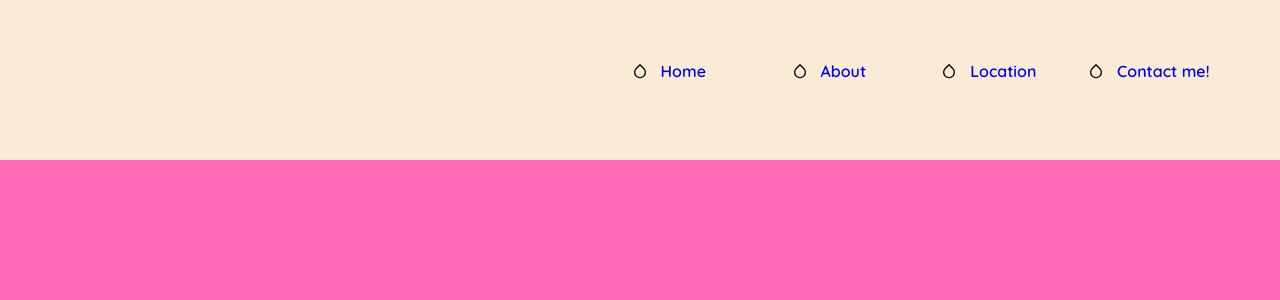
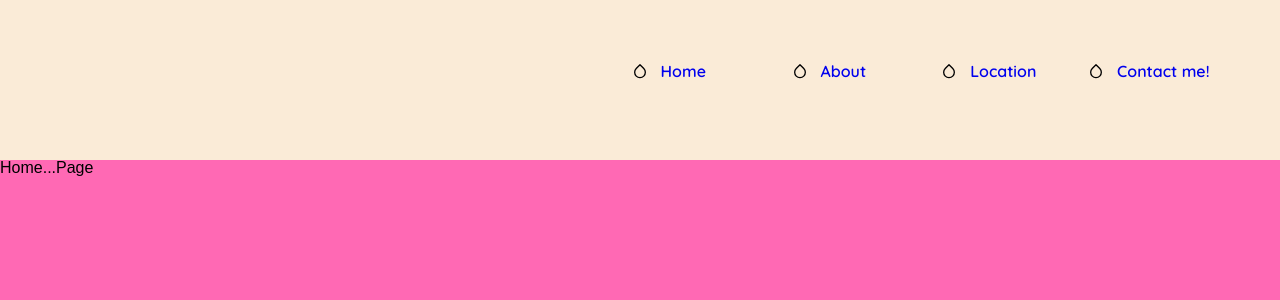
Before and after one commit to Atos20/react-apollo, a React (Create React App) app: page / in a window 1280 px wide. Shown: the top 300 px of the page. Built offline with nearby package versions, Linux system fonts and the light colour scheme; a web font is replaced by a local one.

Commit message:
Add functionality to nav links

```diff
--- a/src/components/App/App.tsx
+++ b/src/components/App/App.tsx
@@ -1,17 +1,31 @@
+//libraries
 import { React } from 'react'
+import { Switch, Route } from 'react-router-dom';
+//pages/compoenents
+import Header from '../Header/Header';
+import { Home } from '../../Pages/Home/Home'
+import { About } from '../../Pages/About/About'
+//styles
 import './App.css'
-import Header from '../Header/Header';
-import { Switch } from 'react-router-dom';
 
 const App: React.FC = () => {
 
   return (
-    <div>
+    <>
       <Header />
+
       <Switch>
 
+        <Route path='/about'>
+          <About/>
+        </Route>
+        <Route path='/'>
+          <Home/>
+        </Route>
+
+
       </Switch>
-    </div>
+    </>
   )
 }
 
```
